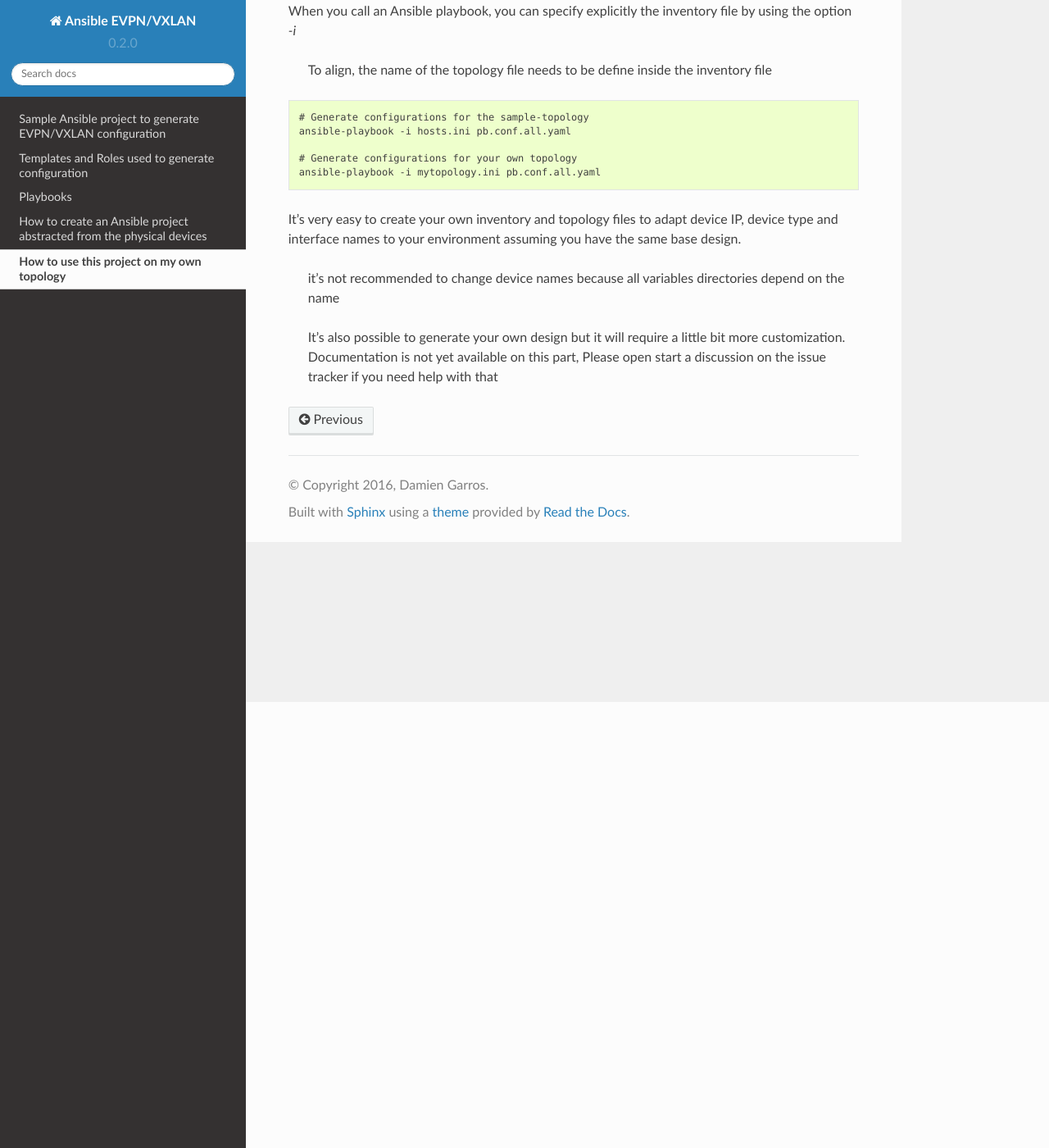
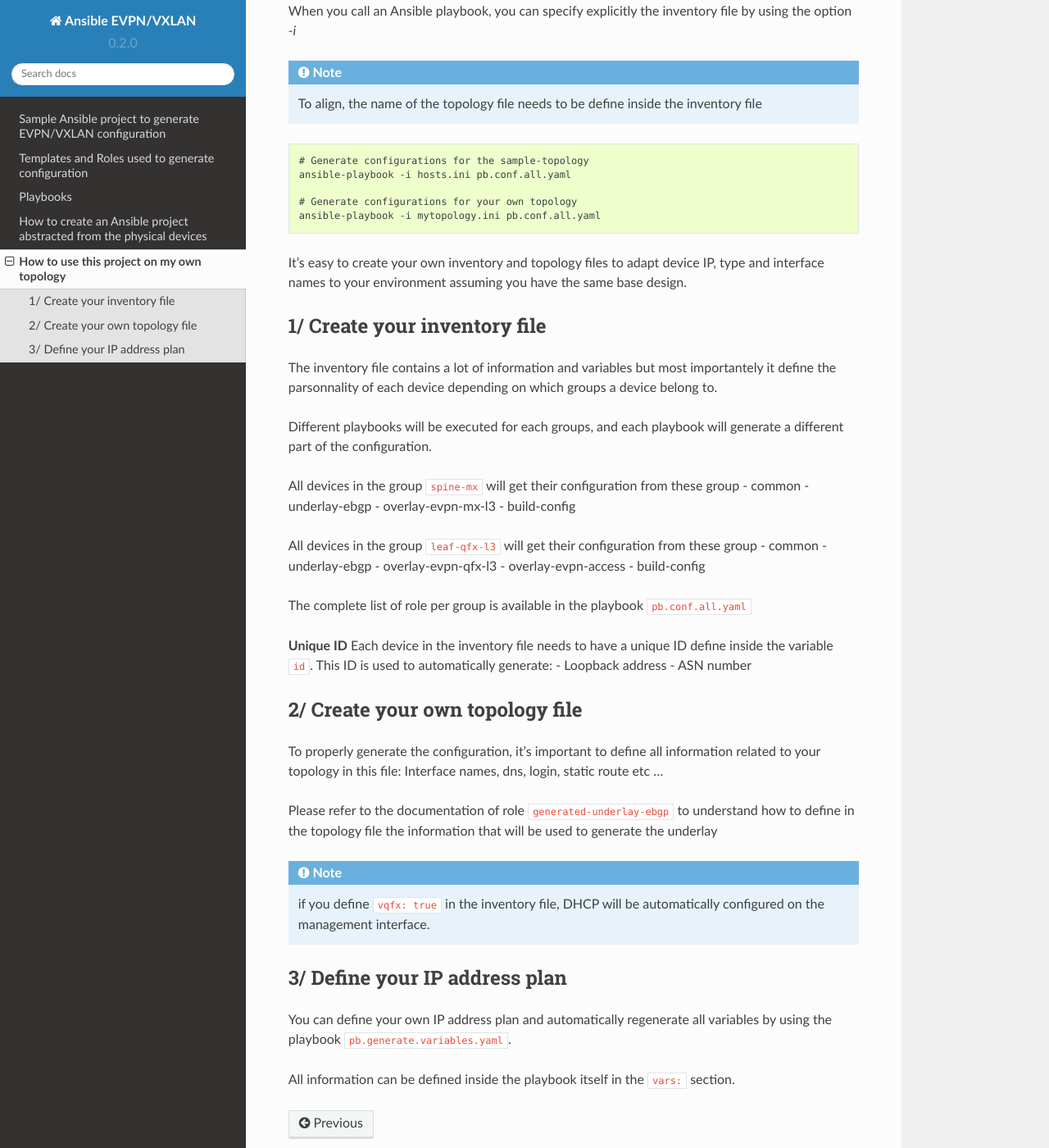
Before and after one commit to JNPRAutomate/ansible-junos-evpn-vxlan, a Sphinx documentation site: the page built from docs/build_your_own.rst, in a window 1280 px wide and 1400 px high, scrolled down 544 px. Shown: the whole window at 82% size. Built offline with Sphinx 7.4.7 and the Read the Docs theme 2.0.0, drawn with Linux system fonts in a browser that asks for light colours.

Commit message:
Move Documentation to read the doc

```diff
--- a/docs/build_your_own.rst
+++ b/docs/build_your_own.rst
@@ -18,6 +18,7 @@ As much as possible, all information related to a given topology (interface name
 
 When you call an Ansible playbook, you can specify explicitly the inventory file by using the option `-i`
 
+.. NOTE::
   To align, the name of the topology file needs to be define inside the inventory file
 
 .. code-block:: text
@@ -28,10 +29,53 @@ When you call an Ansible playbook, you can specify explicitly the inventory file
     # Generate configurations for your own topology
     ansible-playbook -i mytopology.ini pb.conf.all.yaml
 
+It's easy to create your own inventory and topology files to adapt device IP, type and interface names to your environment assuming you have the same base design.
 
-It's very easy to create your own inventory and topology files to adapt device IP, device type and interface names to your environment assuming you have the same base design.
+1/ Create your inventory file
+-----------------------------
 
-  it's not recommended to change device names because all variables directories depend on the name
+The inventory file contains a lot of information and variables but most importantely
+it define the parsonnality of each device depending on which groups a device belong to.
 
-  It's also possible to generate your own design but it will require a little bit more customization.
-  Documentation is not yet available on this part, Please open start a discussion on the issue tracker if you need help with that
+Different playbooks will be executed for each groups, and each playbook will generate a different part of the configuration.
+
+All devices in the group ``spine-mx`` will get their configuration from these group
+- common
+- underlay-ebgp
+- overlay-evpn-mx-l3
+- build-config
+
+All devices in the group ``leaf-qfx-l3`` will get their configuration from these group
+- common
+- underlay-ebgp
+- overlay-evpn-qfx-l3
+- overlay-evpn-access
+- build-config
+
+The complete list of role per group is available in the playbook ``pb.conf.all.yaml``
+
+**Unique ID**
+Each device in the inventory file needs to have a unique ID define inside the variable ``id``.
+This ID is used to automatically generate:
+- Loopback address
+- ASN number
+
+2/ Create your own topology file
+--------------------------------
+
+To properly generate the configuration, it's important to define all information related to your topology in this file:
+Interface names, dns, login, static route etc ...
+
+Please refer to the documentation of role ``generated-underlay-ebgp`` to understand how to define
+in the topology file the information that will be used to generate the underlay
+
+.. NOTE::
+  if you define ``vqfx: true`` in the inventory file, DHCP will be automatically configured on the management interface.
+
+3/ Define your IP address plan
+------------------------------
+
+You can define your own IP address plan and automatically regenerate all variables by using the playbook
+``pb.generate.variables.yaml``.
+
+All information can be defined inside the playbook itself in the ``vars:`` section.
```
Also changed, not shown: README.md (+3 -149 lines), docs/index.rst (+8 -0 lines), docs/sample_topology.rst (+8 -36 lines), docs/_includes/sample-topology-wiring.png (renamed from sample-topology-wiring.png), docs/_includes/sample-topology.png (renamed from sample-topology.png), roles/common/README.md.
